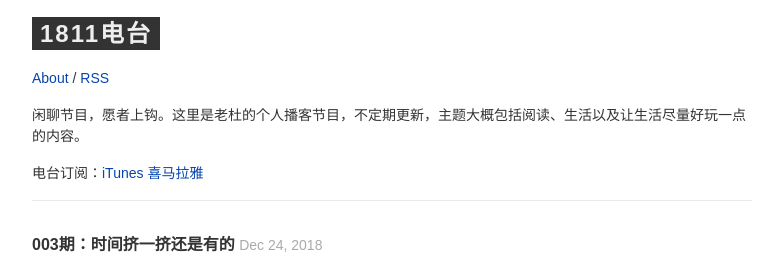
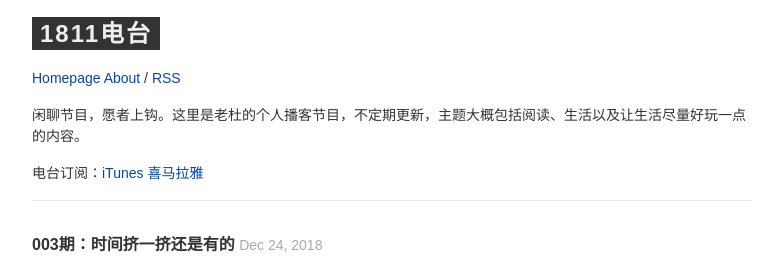
Before and after one commit to metaldudu/radio, a Jekyll site: the page built from index.html, in a window 1280 px wide. Shown: the top 262 px of the page, without its empty margins (8-785 px from the left). Built offline with Jekyll 4.4.1, drawn with Linux system fonts in a browser that asks for light colours; some web fonts are replaced.

Commit message:
“updateradio”

```diff
--- a/_includes/audio.html
+++ b/_includes/audio.html
@@ -1,7 +1,3 @@
-<audio preload="none" style="width: 100%;" controls="controls">
-    <source type="audio/mp4" src="{{ page.podcast_link }}" />
-</audio>
-
 <audio controls preload="none" style="width:480px;">
     <source type="audio/mpeg" src="{{ page.podcast_link }}" />
 </audio>
--- a/_includes/nav.html
+++ b/_includes/nav.html
@@ -1 +1 @@
-<p class="site-nav"><a href="{{ '/about' | prepend: site.baseurl | prepend: site.url }}">About</a> / <a href="{{ '/feed.xml' | prepend: site.baseurl | prepend: site.url }}">RSS</a></p>
+<p class="site-nav"><a href="https://mrdu.me">Homepage</a> <a href="{{ '/about' | prepend: site.baseurl | prepend: site.url }}">About</a> / <a href="{{ '/feed.xml' | prepend: site.baseurl | prepend: site.url }}">RSS</a></p>
```
